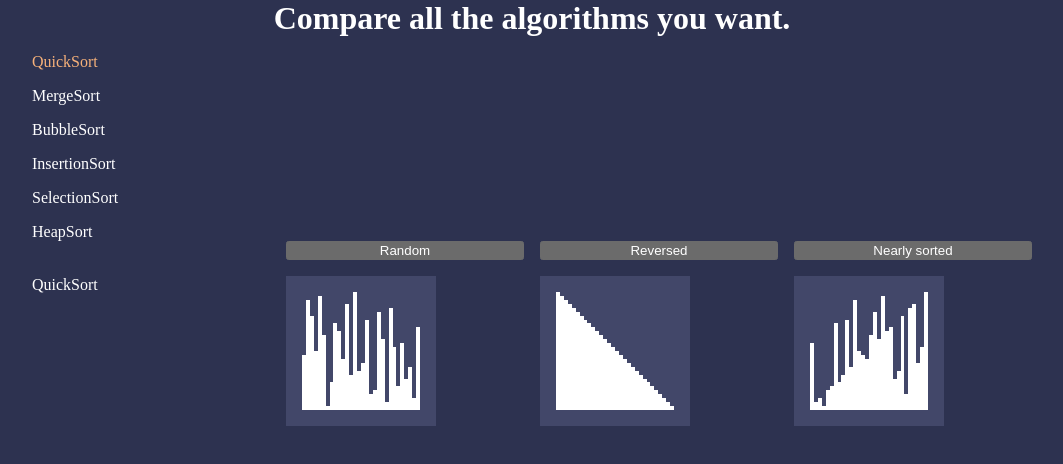
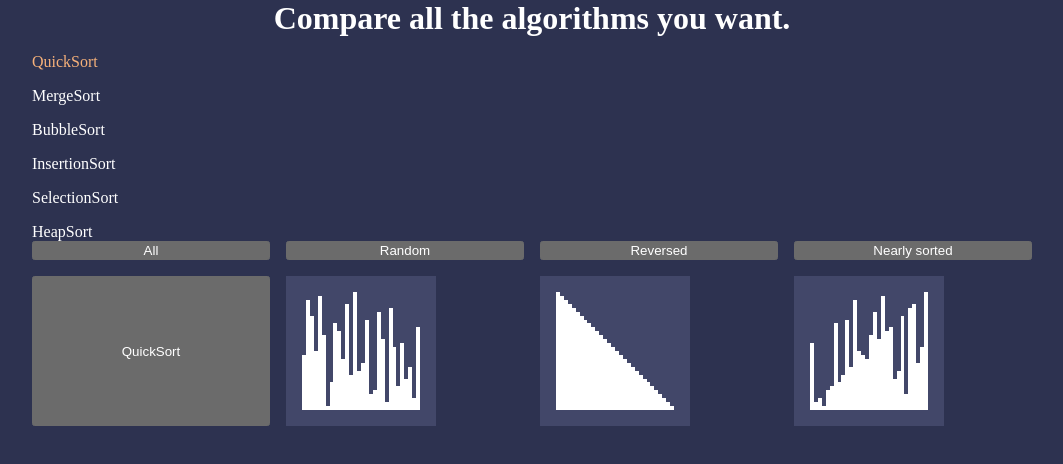
Before and after one commit to Eckry/Sorted-Symphony, a React (Vite) app: page /comparison in a window 1280 px wide. Both pictures are taken after a click on the item "QuickSort". Shown: the top 464 px of the page, without its empty margins (108-1171 px from the left). Built offline with nearby package versions, Linux system fonts and the light colour scheme.

Commit message:
add row button and all button

```diff
--- a/src/components/Playground.tsx
+++ b/src/components/Playground.tsx
@@ -9,7 +9,7 @@ interface Props {
 }
 
 export const Playground: React.FC<Props> = ({ algorithmsSelected }) => {
-  const handleColumnClick = (column: number) => {
+  const createHandleColumnClick = (column: number) => () => {
     algorithmsSelected.forEach((_, idx) => {
       const block = document.querySelector(
         `.playground-block-${idx}-${column}`
@@ -21,20 +21,44 @@ export const Playground: React.FC<Props> = ({ algorithmsSelected }) => {
     });
   };
 
+  const createHandleRowClick = (row: number) => () => {
+    Object.values(sortOptions).forEach((_, idx) => {
+      const block = document.querySelector(`.playground-block-${row}-${idx}`);
+
+      if (block instanceof HTMLElement) {
+        block.click();
+      }
+    });
+  };
+
+  const handleClickAll = () => {
+    algorithmsSelected.forEach((_, row) => {
+      Object.values(sortOptions).forEach((__, column) => {
+        const block = document.querySelector(
+          `.playground-block-${row}-${column}`
+        );
+
+        if (block instanceof HTMLElement) {
+          block.click();
+        }
+      });
+    });
+  };
+
   return (
     <section className="playground-container">
       <div className="playground-type">
-        <span></span>
+        <button onClick={handleClickAll}>All</button>
         {Object.values(sortOptions).map((option, idx) => {
           return (
-            <button onClick={() => handleColumnClick(idx)}>{option}</button>
+            <button onClick={createHandleColumnClick(idx)}>{option}</button>
           );
         })}
 
         {algorithmsSelected.map((algorithm, x) => {
           return (
             <React.Fragment key={crypto.randomUUID()}>
-              <p>{algorithm}</p>
+              <button onClick={createHandleRowClick(x)}>{algorithm}</button>
               {Object.values(sortOptions).map((sortOption, y) => {
                 return (
                   <PlaygroundBlock
```
